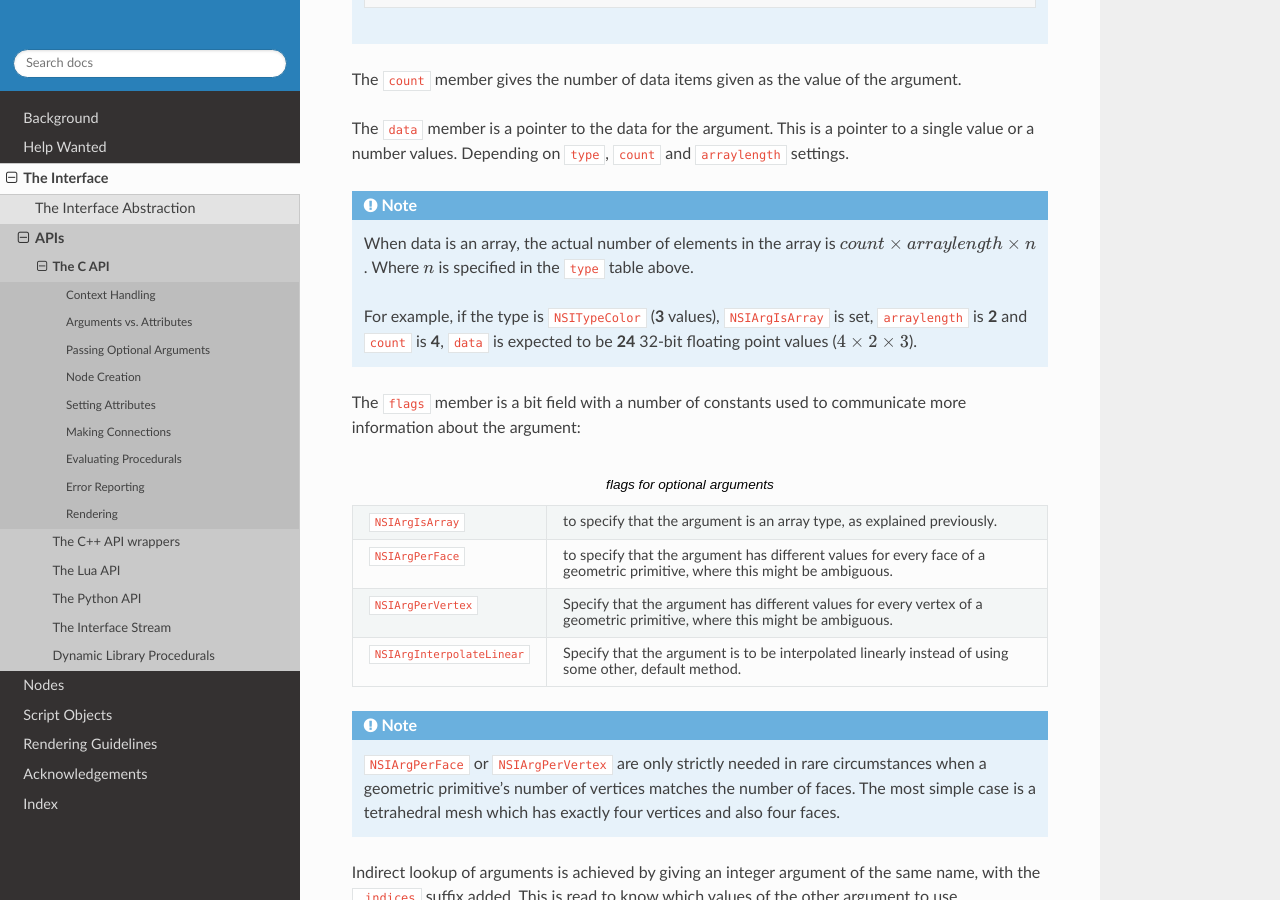
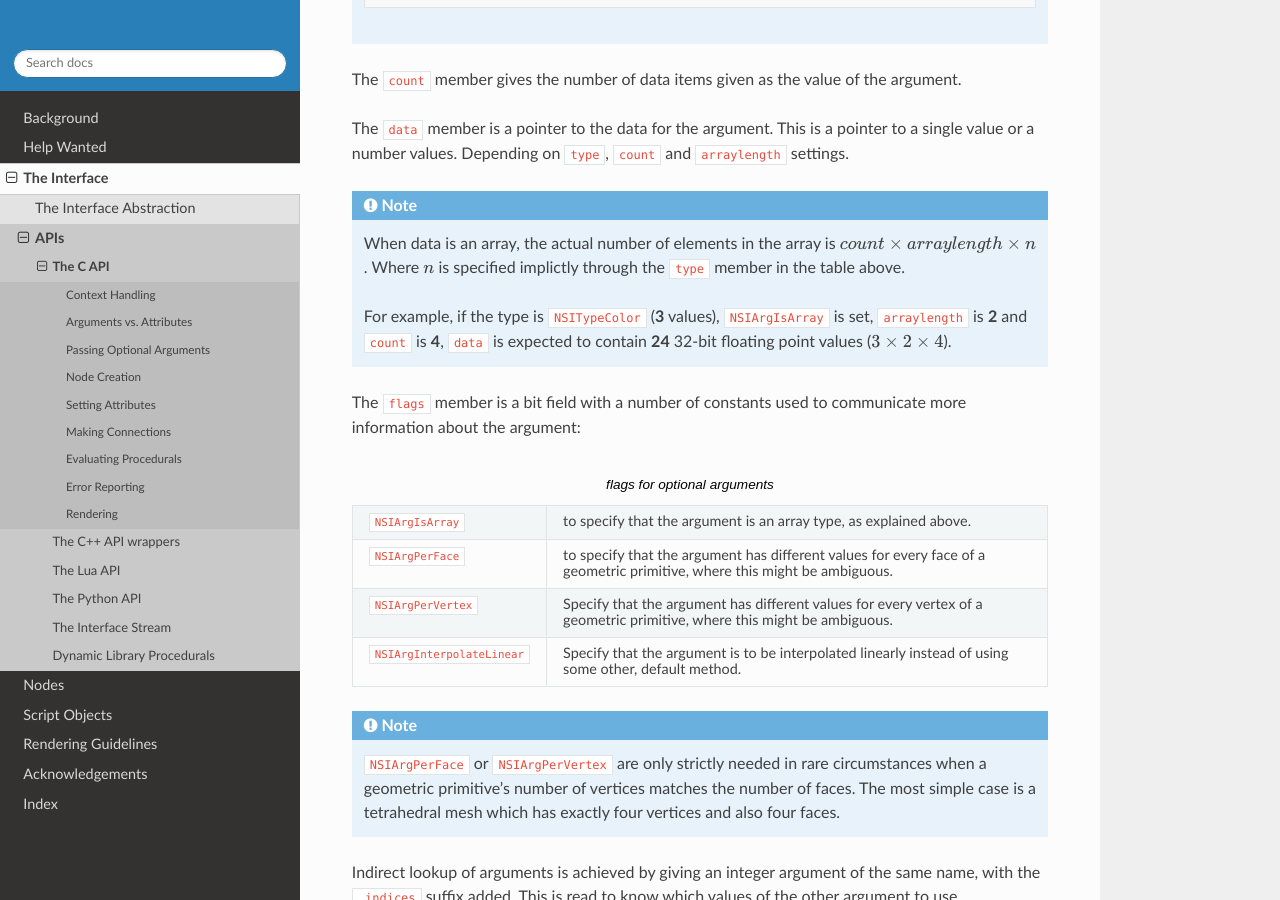
Before and after one commit to virtualritz/nsi-docs, a Sphinx documentation site: the page built from docs/c-api.rst, in a window 1280 px wide and 900 px high, scrolled down 4702 px. Built offline with Sphinx 7.4.7 and the Read the Docs theme 2.0.0, drawn with Linux system fonts in a browser that asks for light colours; pages that are not in the unit, such as notebooks, are missing from menus.

```diff
--- a/docs/c-api.rst
+++ b/docs/c-api.rst
@@ -260,7 +260,7 @@ the tuple in the ``arraylength`` member.
     data type is a tuple with this length when ``NSIArgIsArray`` is set.
 
 .. Note::
-    If ``NSIArgIsArray`` is not set, ``arraylength`` is **ignored**.
+    If ``NSIArgIsArray`` is not set, ``arraylength`` is *ignored*.
 
     The ``NSIArgIsArray`` flag is neccessary to distinguish between
     arguments that happen to be of *length* 1 (set in the ``count``
@@ -283,12 +283,12 @@ a pointer to a single value or a number values. Depending on ``type``,
 .. Note::
     When data is an array, the actual number of elements in the array
     is :math:`count\times arraylength\times n`. Where :math:`n` is
-    specified in the ``type`` table above.
+    specified implictly through the ``type`` member in the table above.
 
     For example, if the type is ``NSITypeColor`` (**3** values),
-    ``NSIArgIsArray`` is set, ``arraylength`` is **2** and ``count`` is **4**, ``data``
-    is expected to be **24** 32-bit floating point values (:math:`4\times2\times3`).
-
+    ``NSIArgIsArray`` is set, ``arraylength`` is **2** and ``count`` is
+    **4**, ``data`` is expected to contain **24** 32-bit floating point
+    values (:math:`3\times2\times4`).
 
 
 The ``flags`` member is a bit field with a number of constants used
@@ -302,7 +302,7 @@ to communicate more information about the argument:
     +-------------------------------+----------------------------------+
     | ``NSIArgIsArray``             | to specify that the argument is  |
     |                               | an array type, as explained      |
-    |                               | previously.                      |
+    |                               | above.                           |
     +-------------------------------+----------------------------------+
     | ``NSIArgPerFace``             | to specify that the argument     |
     |                               | has different values for every   |
```
Also changed, not shown: docs/nodes.rst (+5 -4 lines).
